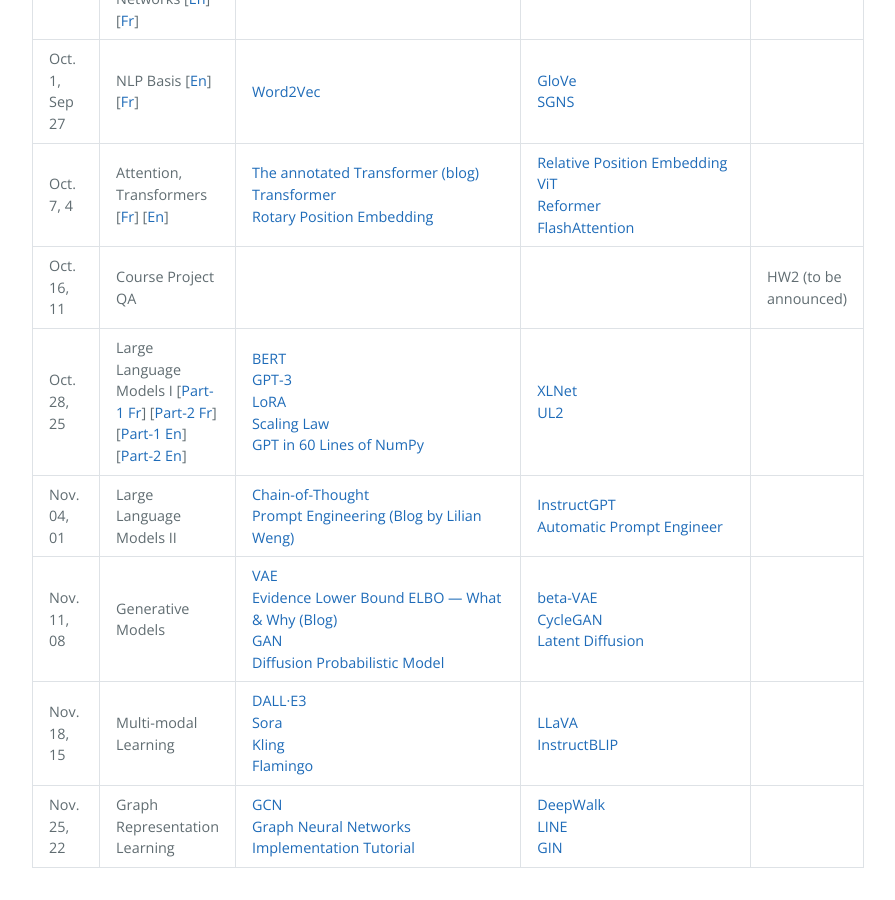
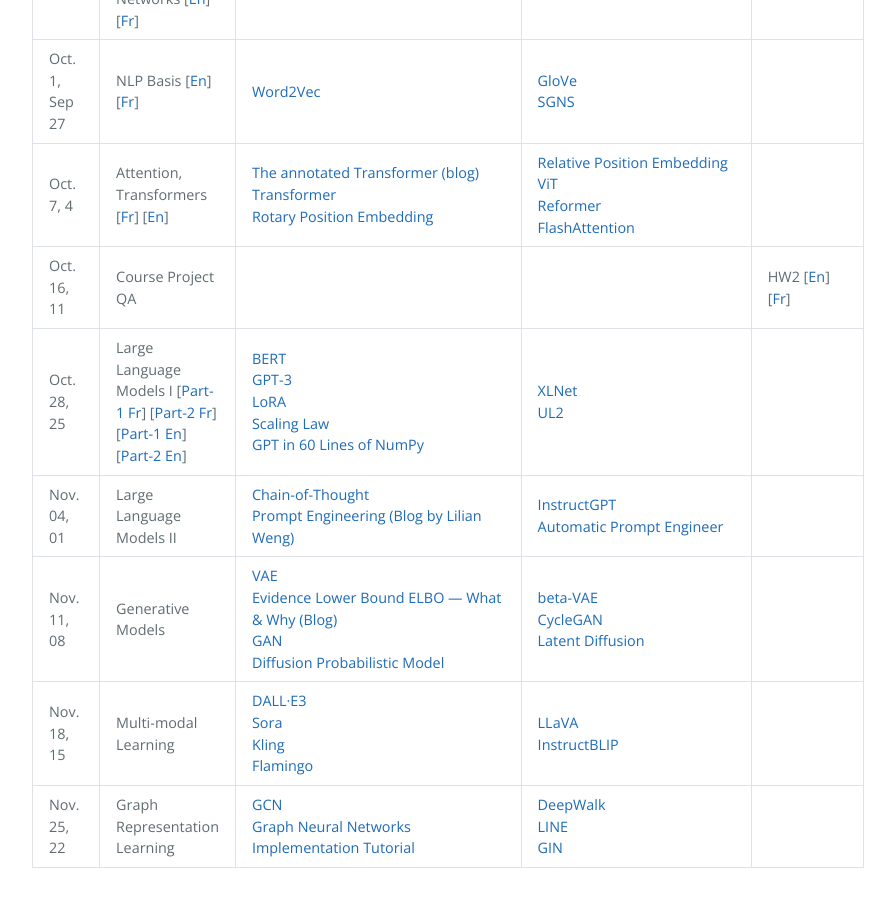
Before and after one commit to DeepGraphLearning/MATH60630A_2024A, a Jekyll site: the page built from schedule.md, in a window 1280 px wide and 900 px high, scrolled down 1063 px. Shown: the whole window, without its empty margins (192-1087 px from the left). Built offline with Jekyll 4.4.1, drawn with Linux system fonts in a browser that asks for light colours.

Commit message:
update HW2 pdf instruction

```diff
--- a/schedule.md
+++ b/schedule.md
@@ -125,7 +125,7 @@ schedule:
 #      - name: Accelerate library
 #        url: https://huggingface.co/docs/accelerate/index
     homeworks:
-      - name: HW2 (to be announced)
+      - name: HW2 [<a href="assets/hws/MATH_60630A_HW2_2024.pdf">En</a>] [<a  href="assets/hws/MATH_60630A_HW2_2024__French_.pdf">Fr</a>]
   #        url: https://www.dropbox.com/s/j2w4cpq14jypkbe/HW2.pdf?dl=0
   #      - name: Instruction
   #        url: https://www.dropbox.com/s/j2w4cpq14jypkbe/HW2.pdf?dl=0
```
Also changed, not shown: 2 other files.
